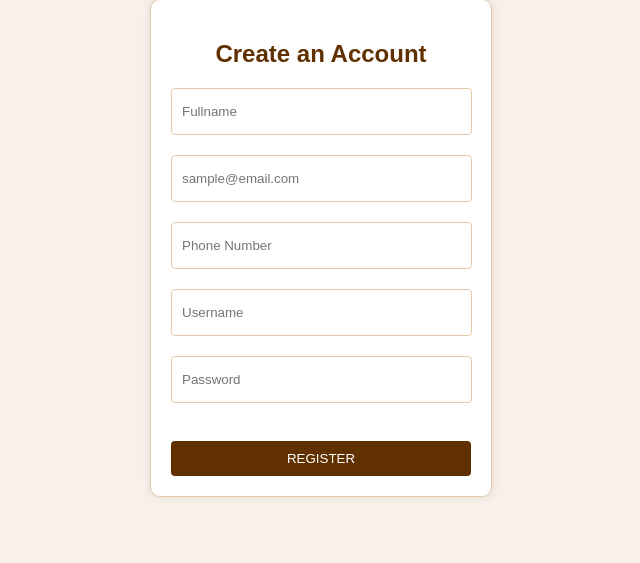
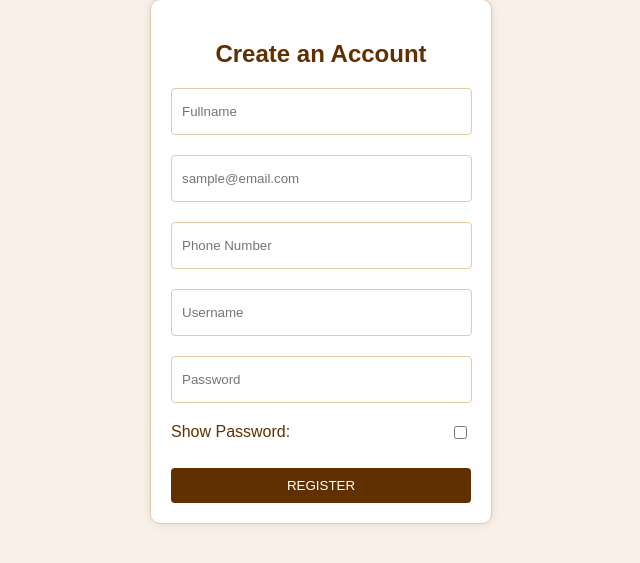
Before and after one commit to dominic-myb/bnb-website, a PHP site: page /form.php in a window 1280 px wide. Shown: the part 83-646 px from the top of the page, without its empty margins (319-959 px from the left). Run offline with PHP 8.4, Linux system fonts and the light colour scheme.

Commit message:
added form action link and added show pass func

```diff
--- a/form.php
+++ b/form.php
@@ -1,7 +1,6 @@
 <?php
 session_start();
 include("app/includes/components/connection.php");
-include("app/process/form.submit.php");
 ?>
 <!DOCTYPE html>
 <html>
@@ -14,12 +13,14 @@ include("app/includes/html/form.head.php");
 <body><br><br><br>
   <div class="container">
     <h2>Create an Account</h2>
-    <form id="register-form" method="post">
+    <form id="register-form" action="app/process/form.submit.php" method="post">
       <input type="text" id="name" name="name" placeholder="Fullname" required>
       <input type="text" id="email" name="email" placeholder="sample@email.com" required>
       <input type="text" id="phone" name="phone" placeholder="Phone Number" required>
       <input type="text" id="username" name="username" placeholder="Username" required>
       <input type="password" id="password" name="password" placeholder="Password" required>
+      <label for="showPassword" class="form-check-label" style="display: inline-block; float:left; ">Show Password: &nbsp;&nbsp;&nbsp;</label>
+      <input type="checkbox" id="showPassword" class="form-check-input">
       <br>
       <input type="submit" id="register" value="REGISTER">
     </form>
```
